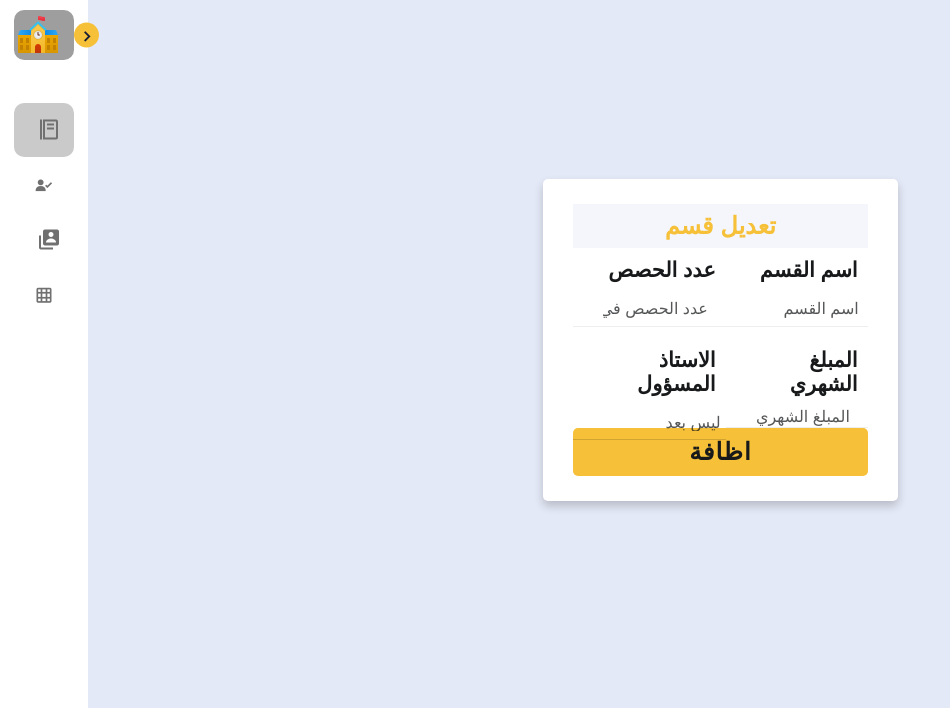
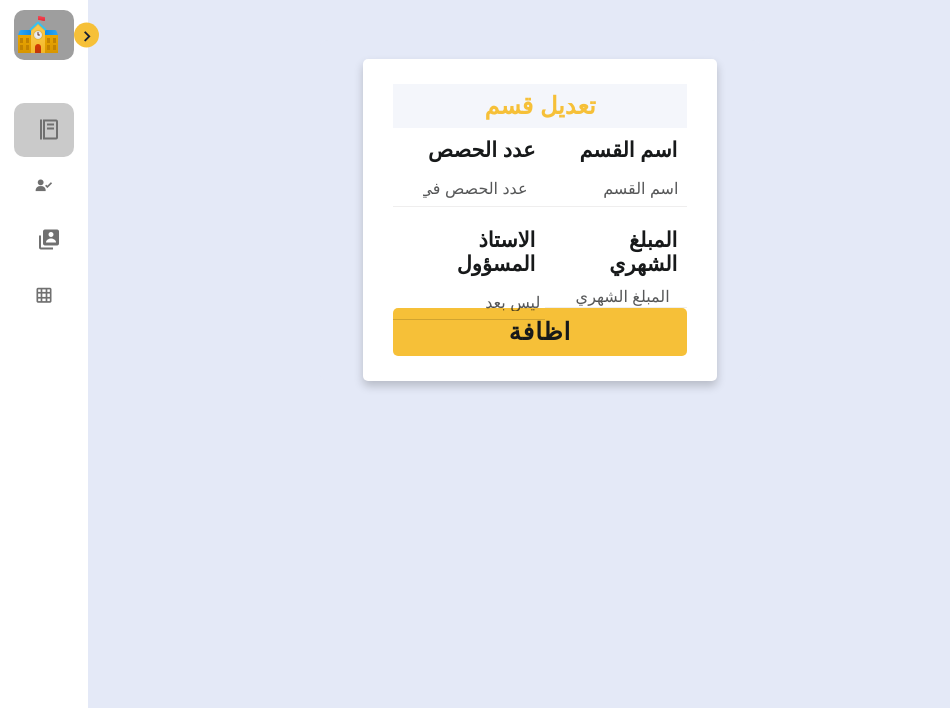
Before and after one commit to Hadjer-GR/Garden-School-Management-System, a PHP site: page /school_system/sections in a window 1280 px wide. Shown: the top 708 px of the page, without its empty margins (0-950 px from the left). Run offline with PHP 8.4, Linux system fonts and the light colour scheme; the visitor is signed in with stand-in values (Sample User, id 1); data that the repository does not hold is empty; some libraries are stand-ins or nearby versions; grey boxes are pictures that could not be loaded.

Commit message:
change edite class design

```diff
--- a/public/css/mobile.css
+++ b/public/css/mobile.css
@@ -666,3 +666,8 @@
   position: relative !important;
   width: 90% !important;
 }
+
+.editeclass{
+  left: 0px !important;
+  width: 80% !important;
+}
--- a/public/css/style.css
+++ b/public/css/style.css
@@ -2723,11 +2723,8 @@ table tr:nth-child(even) {
 }
 .editeclass{
   position: absolute !important;
-  top: 20%;
+  top: 5%;
   background-color: var(--body-color);
-   left: 35%;
-   border-radius: 10px !important;
-}
-.editeclass h2{
-  background-color: !important;
-}
+   left: 20%;
+   border-radius: 10px ;
+}
```
